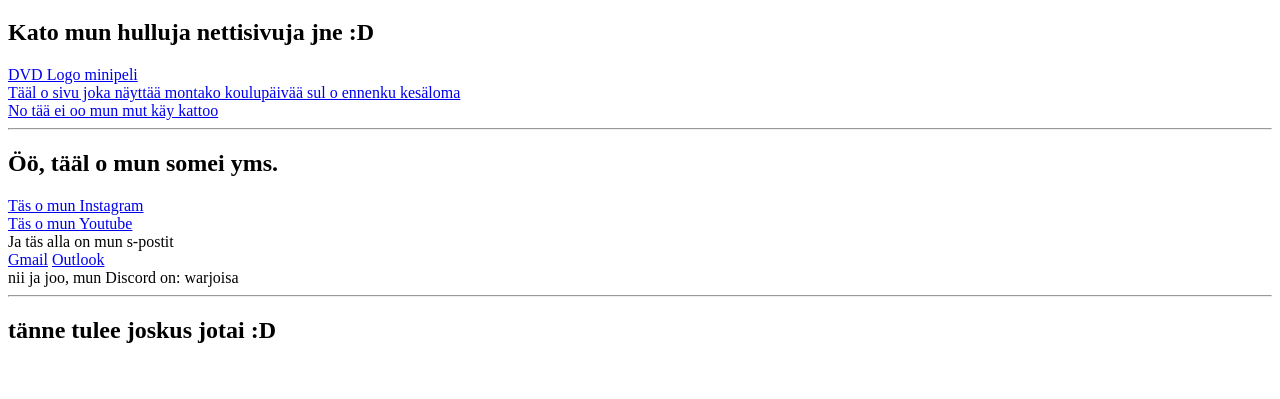
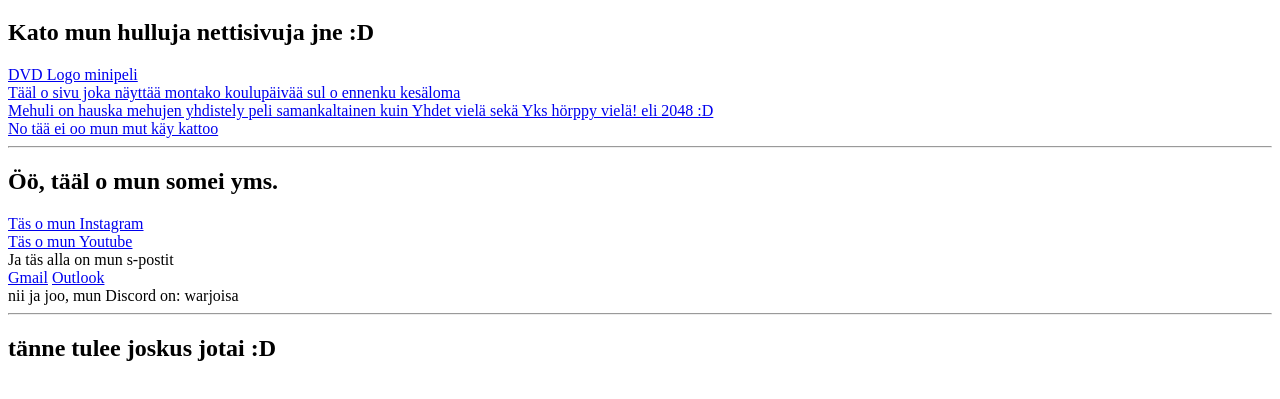
Before and after one commit to Warjoisa/Warjoisa.github.io, a plain HTML site: page index.html in a window 1280 px wide. Shown: the part 61-460 px from the top of the page. Drawn offline with Linux system fonts and the light colour scheme.

Commit message:
Update index.html

```diff
--- a/index.html
+++ b/index.html
@@ -11,6 +11,8 @@
     <a href="/dvd-game/">DVD Logo minipeli</a>
     <br>
     <a href="/KouluTJ/"> Tääl o sivu joka näyttää montako koulupäivää sul o ennenku kesäloma</a>
+    <br>
+    <a href="/mehuli/"> Mehuli on hauska mehujen yhdistely peli samankaltainen kuin Yhdet vielä sekä Yks hörppy vielä! eli 2048 :D</a>
     <br>
     <a href="https://www.youtube.com/watch?v=xvFZjo5PgG0">No tää ei oo mun mut käy kattoo</a>
     <hr>
```
